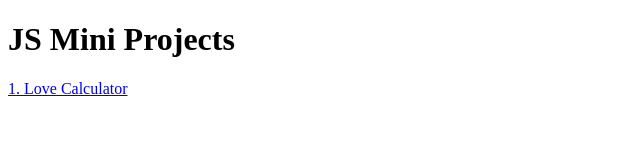
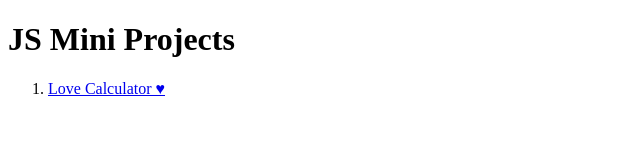
Before and after one commit to git-ritesh/js-mini-projects, a plain HTML site: page index.html in a window 1280 px wide. Shown: the full height of the page, 0-640 px from the left. Drawn offline with Linux system fonts and the light colour scheme.

Commit message:
add 01-love-calculator link to the list

```diff
--- a/index.html
+++ b/index.html
@@ -7,6 +7,8 @@
 </head>
 <body>
 	<h1>JS Mini Projects</h1>
-	<a href="01-love-calculator/index.html">1. Love Calculator</a>
+	<ol>
+		<li><a href="01-love-calculator/index.html">Love Calculator &hearts;</a></li>
+	</ol>
 </body>
 </html>
```
